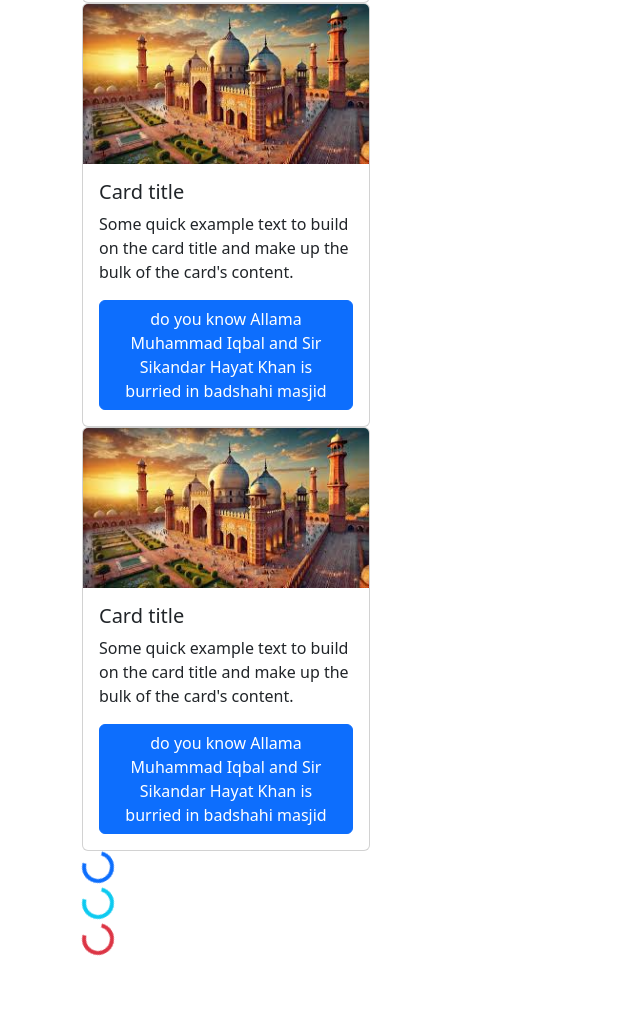
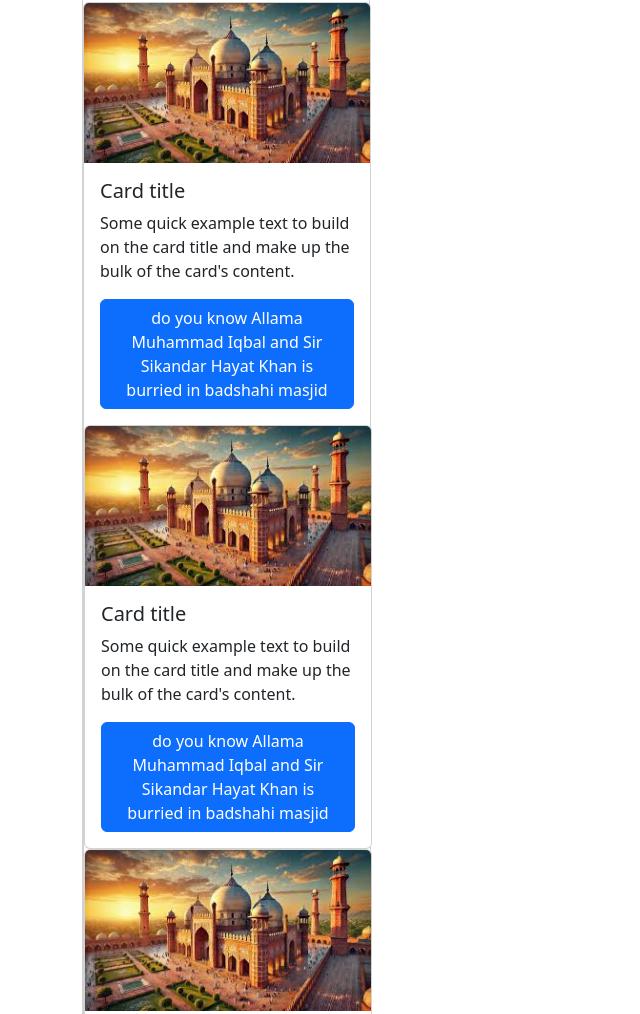
Before and after one commit to Ahmad-46/bootstrap-utilities-part2, a plain HTML site: page index.html in a window 1280 px wide. Shown: the part 583-1597 px from the top of the page, without its empty margins (0-640 px from the left). Before the commit the page ends 1544 px from the top, so only its background shows below. Drawn offline with nearby package versions, Linux system fonts and the light colour scheme.

Commit message:
bootstraputilities part2

```diff
--- a/index.html
+++ b/index.html
@@ -52,8 +52,24 @@
             burried in badshahi masjid</a
           >
         </div>
-      </div>
-      <div class="card" style="width: 18rem">
+        <div class="card" style="width: 18rem">
+        <img
+          src="images (1).jpeg"
+          class="card-img-top"
+          alt=".badshahi masjid"
+        />
+        <div class="card-body">
+          <h5 class="card-title">Card title</h5>
+          <p class="card-text">
+            Some quick example text to build on the card title and make up the
+            bulk of the card's content.
+          </p>
+          <a href="#" class="btn btn-primary"
+            >do you know Allama Muhammad Iqbal and Sir Sikandar Hayat Khan is
+            burried in badshahi masjid</a
+          >
+        </div>
+        <div class="card" style="width: 18rem">
         <img
           src="images (1).jpeg"
           class="card-img-top"
@@ -91,17 +107,13 @@
       </div>
     </div>
     <div class="container">
-      <div class="spinner-border text-primary" role="status">
+        <div class="spinner-border text-primary" role="status">
         <span class="visually-hidden"></span>
       </div>
-    </div>
-    <div class="container">
-      <div class="spinner-border text-info" role="status">
+      <div class="spinner-border text-warning" role="status">
         <span class="visually-hidden"></span>
       </div>
-    </div>
-    <div class="container">
-      <div class="spinner-border text-danger" role="status">
+      <div class="spinner-border text-info" role="status">
         <span class="visually-hidden"></span>
       </div>
     </div>
```
